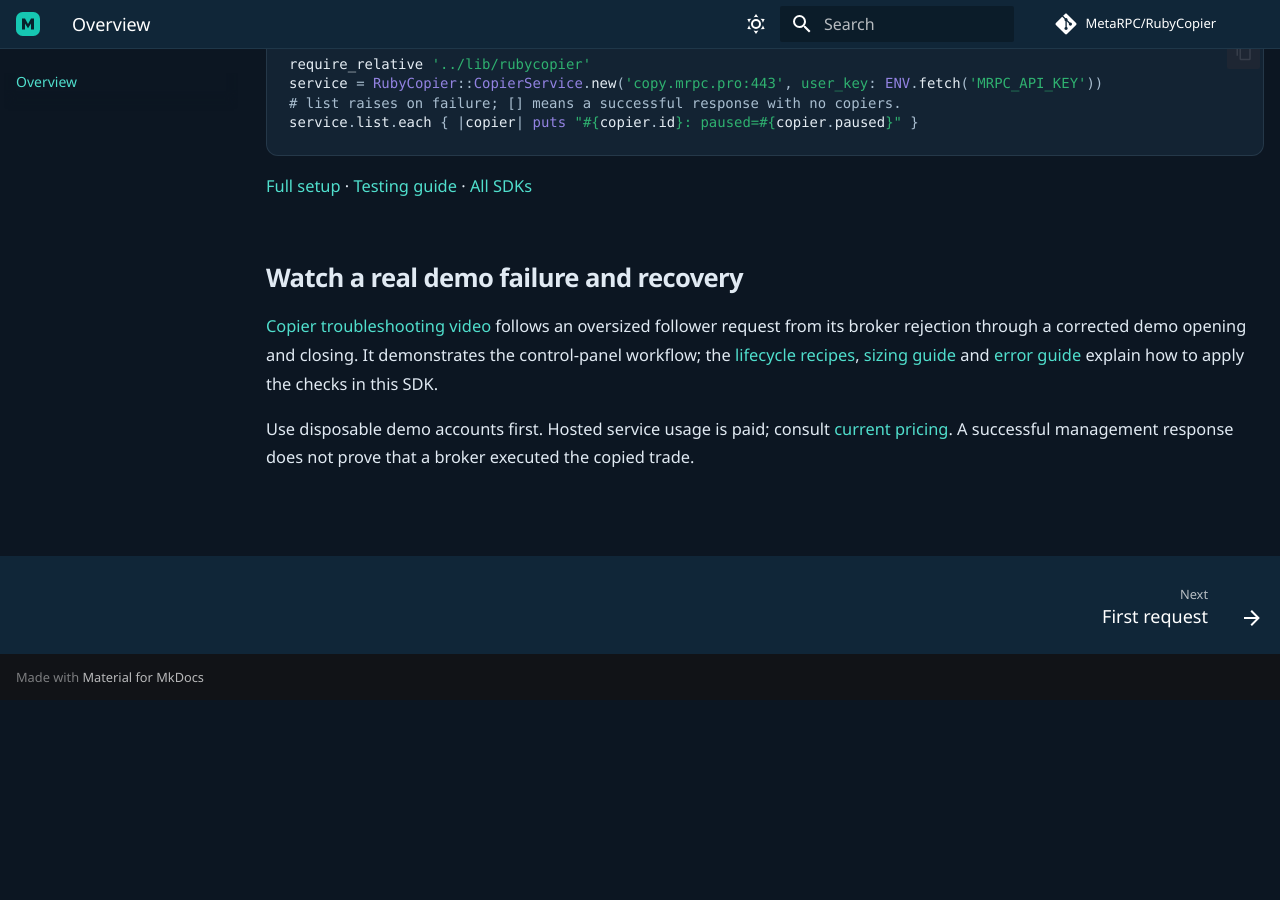
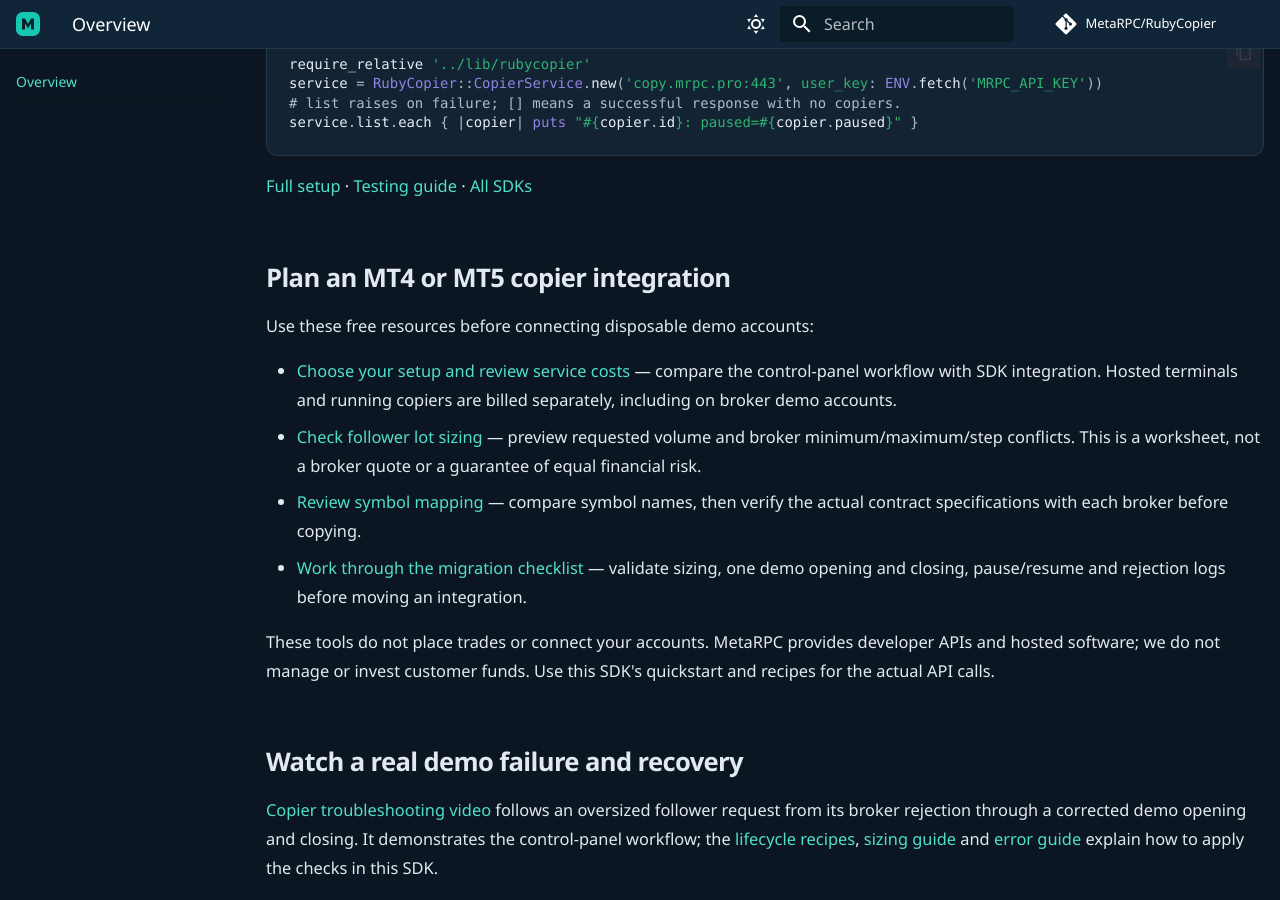
Before and after one commit to MetaRPC/RubyCopier, an MkDocs documentation site: the page built from docs/index.md, in a window 1280 px wide and 900 px high, scrolled down 1182 px. Built offline with MkDocs 1.6.1 and Material for MkDocs 9.7.7, drawn with Linux system fonts in a browser that asks for light colours; comment, search, counter and statistics services are not loaded; before the commit the page ends 1882 px from its top, so only the background shows below that.

Commit message:
Connect copier SDK guides to setup and free validation tools

```diff
--- a/docs/index.md
+++ b/docs/index.md
@@ -45,6 +45,17 @@ service.list.each { |copier| puts "#{copier.id}: paused=#{copier.paused}" }
 
 [Full setup](quickstart.md) · [Testing guide](testing.md) · [All SDKs](sdks.md)
 
+## Plan an MT4 or MT5 copier integration
+
+Use these free resources before connecting disposable demo accounts:
+
+- [Choose your setup and review service costs](https://mrpc.pro/start/copier?lang=en&utm_source=github&utm_medium=referral&utm_campaign=copier_sdk_setup_nov17&utm_content=rubycopier_docs_setup) — compare the control-panel workflow with SDK integration. Hosted terminals and running copiers are billed separately, including on broker demo accounts.
+- [Check follower lot sizing](https://mrpc.pro/tools/copier-sizing?lang=en&utm_source=github&utm_medium=referral&utm_campaign=copier_sdk_setup_nov17&utm_content=rubycopier_docs_sizing) — preview requested volume and broker minimum/maximum/step conflicts. This is a worksheet, not a broker quote or a guarantee of equal financial risk.
+- [Review symbol mapping](https://mrpc.pro/tools/symbol-mapping?lang=en&utm_source=github&utm_medium=referral&utm_campaign=copier_sdk_setup_nov17&utm_content=rubycopier_docs_symbols) — compare symbol names, then verify the actual contract specifications with each broker before copying.
+- [Work through the migration checklist](https://mrpc.pro/guides/copier-migration?lang=en&utm_source=github&utm_medium=referral&utm_campaign=copier_sdk_setup_nov17&utm_content=rubycopier_docs_migration) — validate sizing, one demo opening and closing, pause/resume and rejection logs before moving an integration.
+
+These tools do not place trades or connect your accounts. MetaRPC provides developer APIs and hosted software; we do not manage or invest customer funds. Use this SDK's quickstart and recipes for the actual API calls.
+
 ## Watch a real demo failure and recovery
 
 [Copier troubleshooting video](https://mrpc.pro/tutorials/console/copier-troubleshooting) follows an oversized follower request from its broker rejection through a corrected demo opening and closing. It demonstrates the control-panel workflow; the [lifecycle recipes](recipes.md), [sizing guide](sizing.md) and [error guide](troubleshooting.md) explain how to apply the checks in this SDK.
```
Also changed, not shown: README.md (+11 -0 lines).
